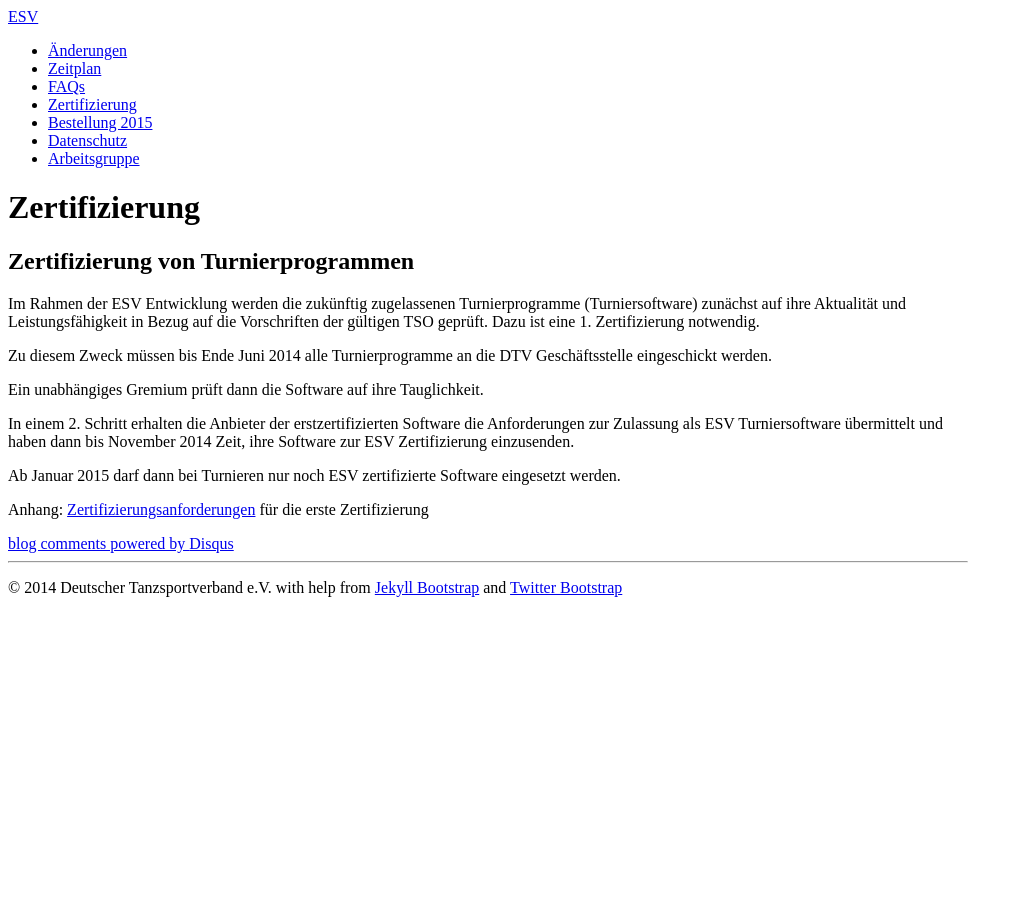
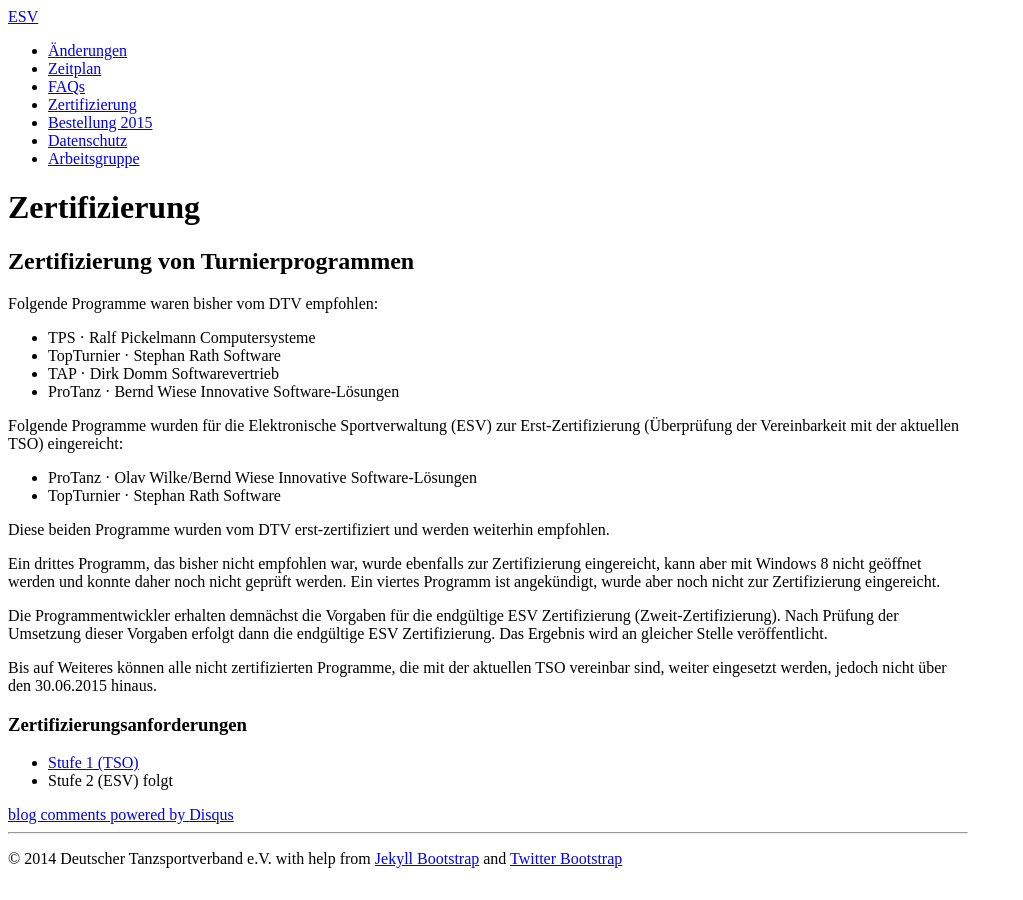
Before and after one commit to tanzsport/esv-faq, a Jekyll site: the page built from esv/04-zertifizierung.md, in a window 1280 px wide. Shown: the whole page, without its empty margins (0-1023 px from the left). Built offline with Jekyll 4.4.1, drawn with Linux system fonts in a browser that asks for light colours; comment, search, counter and statistics services are not loaded.

Commit message:
Zertifizierung aktualisiert.

```diff
--- a/esv/04-zertifizierung.md
+++ b/esv/04-zertifizierung.md
@@ -9,14 +9,27 @@ comments: true
 
 ## Zertifizierung von Turnierprogrammen ##
 
-Im Rahmen der ESV Entwicklung werden die zukünftig zugelassenen Turnierprogramme (Turniersoftware) zunächst auf ihre Aktualität und Leistungsfähigkeit in Bezug auf die Vorschriften der gültigen TSO geprüft. Dazu ist eine 1. Zertifizierung notwendig.
+Folgende Programme waren bisher vom DTV empfohlen:
 
-Zu diesem Zweck müssen bis Ende Juni 2014 alle Turnierprogramme an die DTV Geschäftsstelle eingeschickt werden.
+* TPS · Ralf Pickelmann Computersysteme
+* TopTurnier · Stephan Rath Software
+* TAP · Dirk Domm Softwarevertrieb
+* ProTanz · Bernd Wiese Innovative Software-Lösungen
 
-Ein unabhängiges Gremium prüft dann die Software auf ihre Tauglichkeit.
+Folgende Programme wurden für die Elektronische Sportverwaltung (ESV) zur Erst-Zertifizierung (Überprüfung der Vereinbarkeit mit der aktuellen TSO) eingereicht:
 
-In einem 2. Schritt erhalten die Anbieter der erstzertifizierten Software die Anforderungen zur Zulassung als ESV Turniersoftware übermittelt und haben dann bis November 2014 Zeit, ihre Software zur ESV Zertifizierung einzusenden.
+* ProTanz · Olav Wilke/Bernd Wiese Innovative Software-Lösungen
+* TopTurnier · Stephan Rath Software
 
-Ab Januar 2015 darf dann bei Turnieren nur noch ESV zertifizierte Software eingesetzt werden.
+Diese beiden Programme wurden vom DTV erst-zertifiziert und werden weiterhin empfohlen.
 
-Anhang: [Zertifizierungsanforderungen](../assets/TurniersoftwareZertifizierungsanforderungen.pdf) für die erste Zertifizierung
+Ein drittes Programm, das bisher nicht empfohlen war, wurde ebenfalls zur Zertifizierung eingereicht, kann aber mit Windows 8 nicht geöffnet werden und konnte daher noch nicht geprüft werden. Ein viertes Programm ist angekündigt, wurde aber noch nicht zur Zertifizierung eingereicht.
+
+Die Programmentwickler erhalten demnächst die Vorgaben für die endgültige ESV Zertifizierung (Zweit-Zertifizierung). Nach Prüfung der Umsetzung dieser Vorgaben erfolgt dann die endgültige ESV Zertifizierung. Das Ergebnis wird an gleicher Stelle veröffentlicht.
+
+Bis auf Weiteres können alle nicht zertifizierten Programme, die mit der aktuellen TSO vereinbar sind, weiter eingesetzt werden, jedoch nicht über den 30.06.2015 hinaus.
+
+### Zertifizierungsanforderungen ###
+
+* [Stufe 1 (TSO)](../assets/TurniersoftwareZertifizierungsanforderungen.pdf)
+* Stufe 2 (ESV) folgt
```
Also changed, not shown: esv/02-zeitplan.md (+1 -2 lines), index.md (+1 -0 lines).
